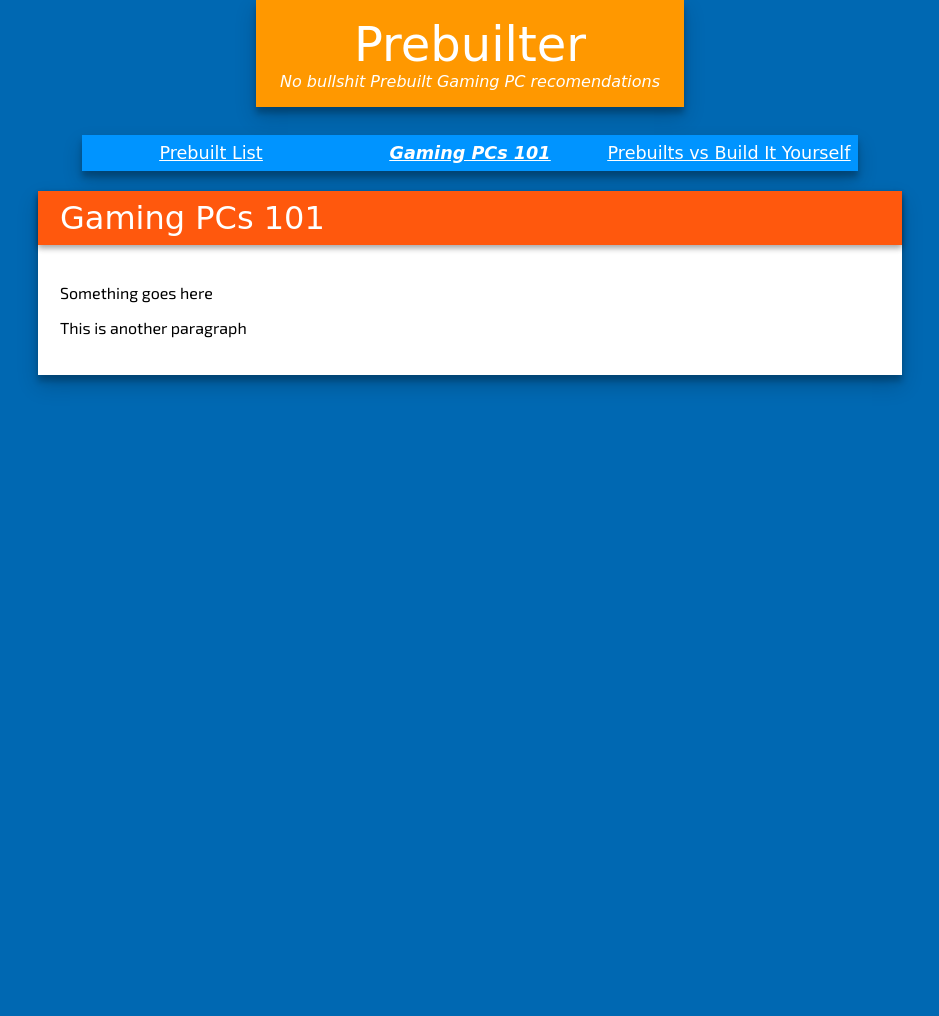
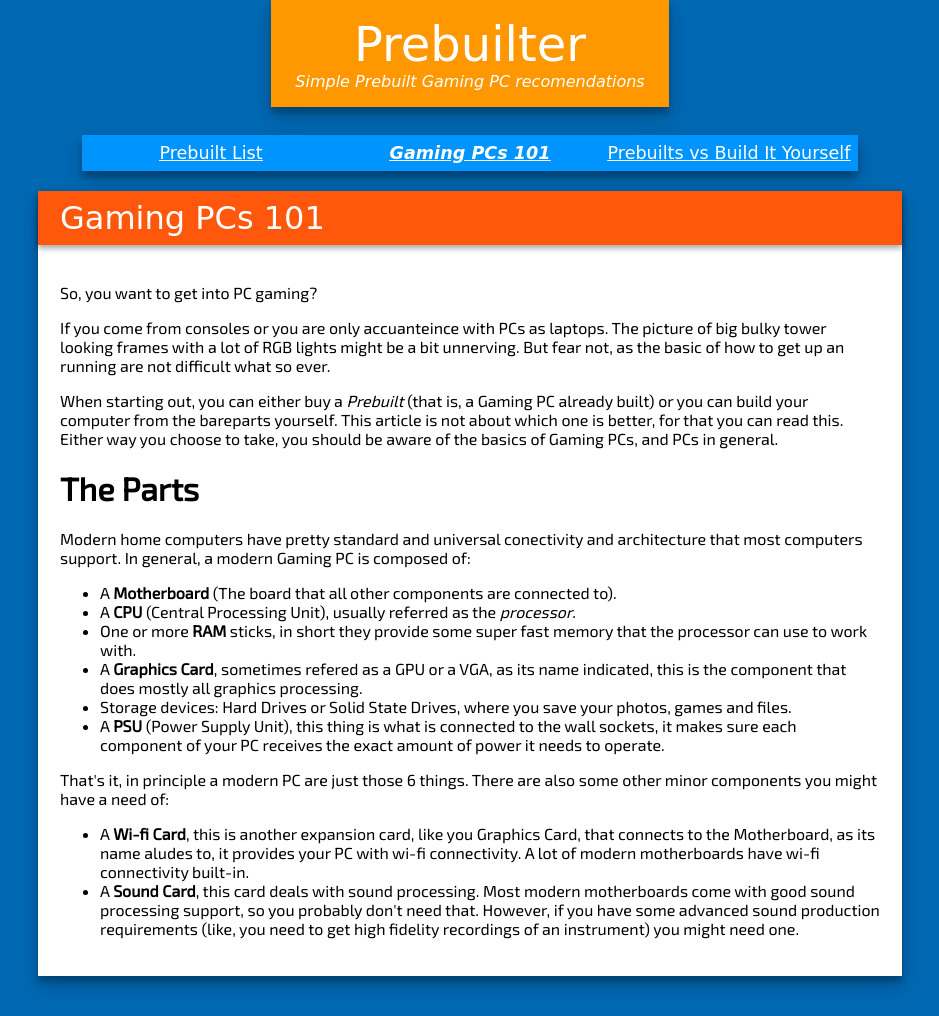
Before and after one commit to viczar/prebuilter, a website: page gaming-pc-101.html in a window 1280 px wide. Shown: the whole page, without its empty margins (170-1109 px from the left). Before the commit the page ends 800 px from the top, so only its background shows below. Drawn offline with nearby package versions, Linux system fonts and the light colour scheme; a web font is replaced by a local one.

Commit message:
Adds gaming-pc-101 article

```diff
--- a/gaming-pc-101.html
+++ b/gaming-pc-101.html
@@ -13,7 +13,7 @@
     <div id="header">
         <div id="title">
             <a href="/" class="alink">Prebuilter</a>
-            <div id="subtitle">No bullshit Prebuilt Gaming PC recomendations</div>
+            <div id="subtitle">Simple Prebuilt Gaming PC recomendations</div>
         </div>
     </div>
 
@@ -35,8 +35,31 @@
         <div class="item">
             <div class="itemArticleHeader">Gaming PCs 101</div>
             <div class="itemArticleContent">
-                <p>Something goes here</p>
-                <p>This is another paragraph</p>
+                <p>So, you want to get into PC gaming? </p>
+
+                <p>If you come from consoles or you are only accuanteince with PCs as laptops. The picture of big bulky tower looking frames with a lot of RGB lights might be a bit unnerving. But fear not, as the basic of how to get up an running are not difficult what so ever.</p>
+
+                <p>When starting out, you can either buy a <em>Prebuilt</em> (that is, a Gaming PC already built) or you can build your computer from the bareparts yourself. This article is not about which one is better, for that you can read this. Either way you choose to take, you should be aware of the basics of Gaming PCs, and PCs in general.</p>
+
+                <h1>The Parts</h1>
+
+                <p>Modern home computers have pretty standard and universal conectivity and architecture that most computers support. In general, a modern Gaming PC is composed of:</p>
+
+                <ul>
+                <li>A <strong>Motherboard</strong> (The board that all other components are connected to).</li>
+                <li>A <strong>CPU</strong> (Central Processing Unit), usually referred as the <em>processor</em>.</li>
+                <li>One or more <strong>RAM</strong> sticks, in short they provide some super fast memory that the processor can use to work with.</li>
+                <li>A <strong>Graphics Card</strong>, sometimes refered as a GPU or a VGA, as its name indicated, this is the component that does mostly all graphics processing.</li>
+                <li>Storage devices: Hard Drives or Solid State Drives, where you save your photos, games and files.</li>
+                <li>A <strong>PSU</strong> (Power Supply Unit), this thing is what is connected to the wall sockets, it makes sure each component of your PC receives the exact amount of power it needs to operate.</li>
+                </ul>
+
+                <p>That&#39;s it, in principle a modern PC are just those 6 things. There are also some other minor components you might have a need of:</p>
+
+                <ul>
+                <li>A <strong>Wi-fi Card</strong>, this is another expansion card, like you Graphics Card, that connects to the Motherboard, as its name aludes to, it provides your PC with wi-fi connectivity. A lot of modern motherboards have wi-fi connectivity built-in.</li>
+                <li>A <strong>Sound Card</strong>, this card deals with sound processing. Most modern motherboards come with good sound processing support, so you probably don&#39;t need that. However, if you have some advanced sound production requirements (like, you need to get high fidelity recordings of an instrument) you might need one.</li>
+                </ul>
             </div>
         </div>
     </div>
```
Also changed, not shown: mds/gaming-pc-101.html (added, +28 -0 lines), mds/gaming-pc-101.md (added, +23 -0 lines).
